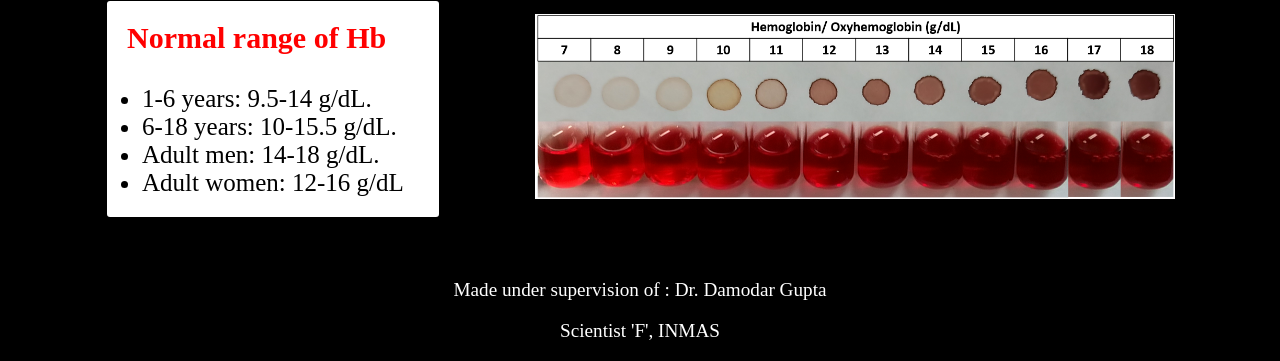
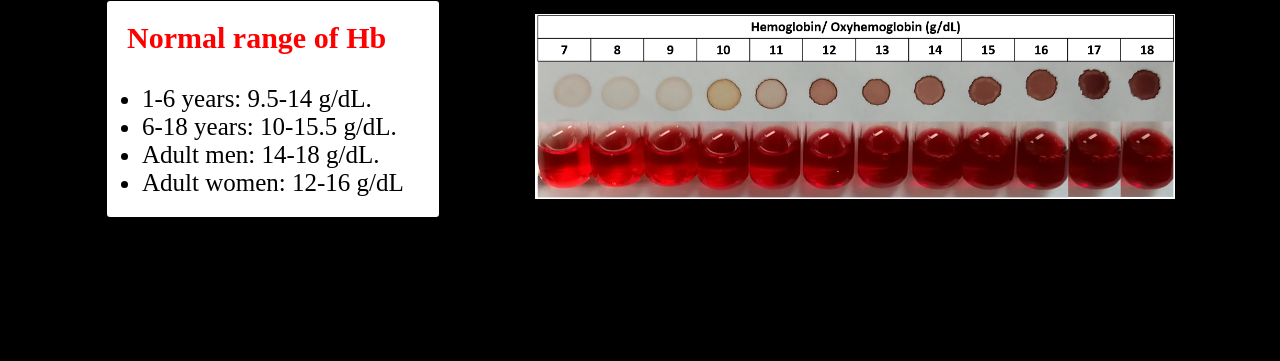
Before and after one commit to shivam-gupta12/raktparakh-final-app, a Flask app: page / in a window 1280 px wide. Shown: the part 672-1033 px from the top of the page. After the commit the page ends 889 px from the top, so only its background shows below. Run offline with Flask 3, Linux system fonts and the light colour scheme.

Commit message:
Update index.html

```diff
--- a/templates/index.html
+++ b/templates/index.html
@@ -85,10 +85,6 @@
             </div>
         </div>
     </main>
-    <footer>
-        <p>Made under supervision of : Dr. Damodar Gupta</p>
-        <p>Scientist 'F', INMAS </p>
-    </footer>
     <canvas id="canvas" style="display:none;"></canvas>
     <script src="./static/script.js"></script>
 </body>
```
